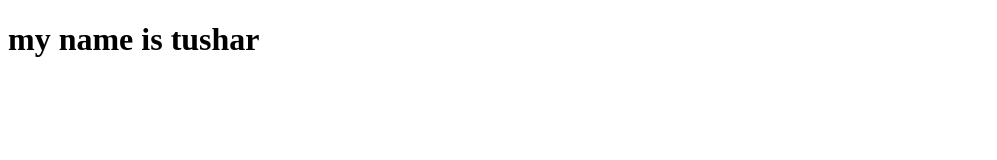
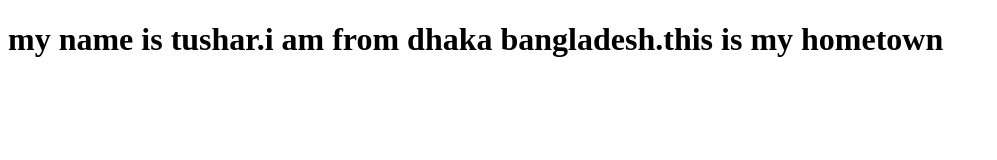
Before and after one commit to Shehabuddin-Tushar/testproject, a plain HTML site: page index.html in a window 1280 px wide. Shown: the whole page, without its empty margins (0-997 px from the left). Drawn offline with Linux system fonts and the light colour scheme.

Commit message:
second change

```diff
--- a/index.html
+++ b/index.html
@@ -7,6 +7,6 @@
     <title>Document</title>
 </head>
 <body>
-    <h1>my name is tushar</h1>
+    <h1>my name is tushar.i am from dhaka bangladesh.this is my hometown</h1>
 </body>
 </html>
```
